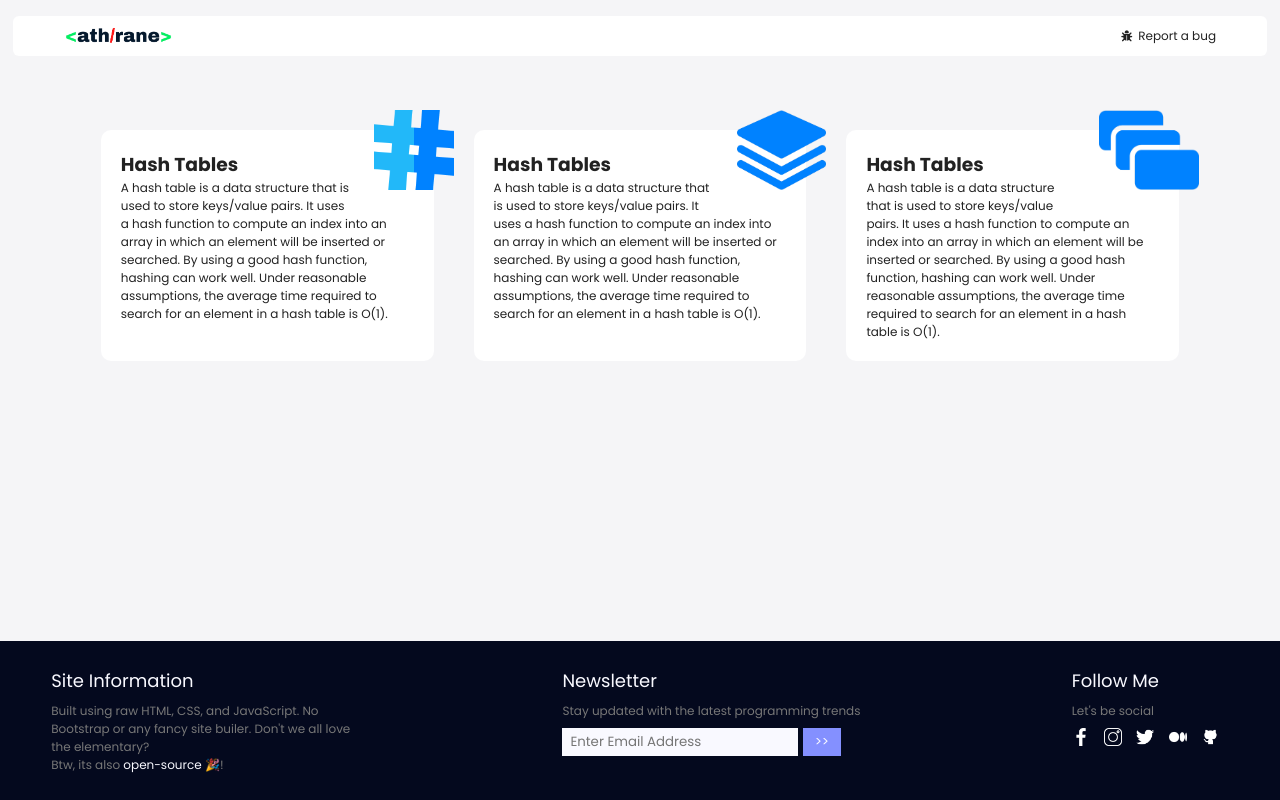
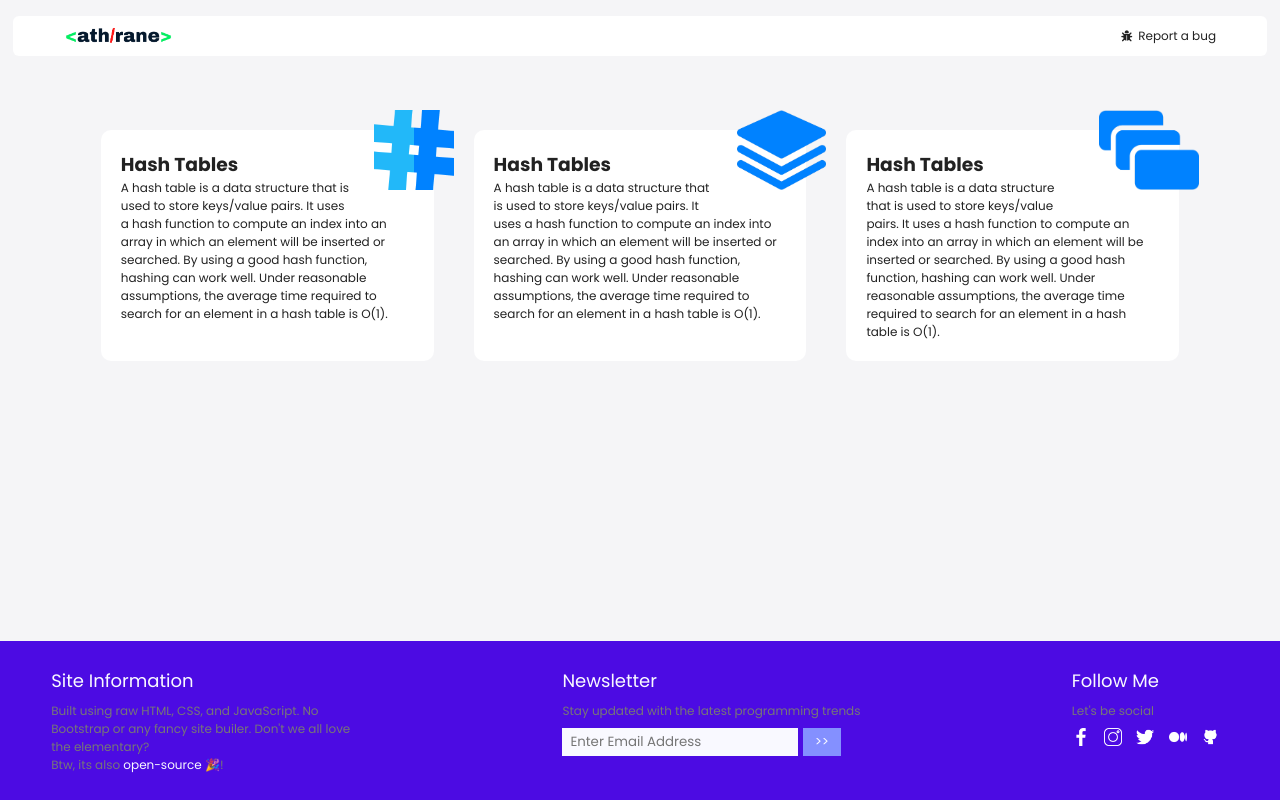
Before and after one commit to Atharane/envisage, a plain HTML site: page index.html in a window 1280 px wide. Drawn offline with Linux system fonts and the light colour scheme.

Commit message:
Update navfoot.css

```diff
--- a/css/navfoot.css
+++ b/css/navfoot.css
@@ -68,6 +68,7 @@ footer {
   flex-wrap: wrap;
   justify-content: space-between;
   background-color: #04091e;
+  background-color: #4c0be3;
   margin-top: auto;
   padding: 2vh 4vw;
 }
```
